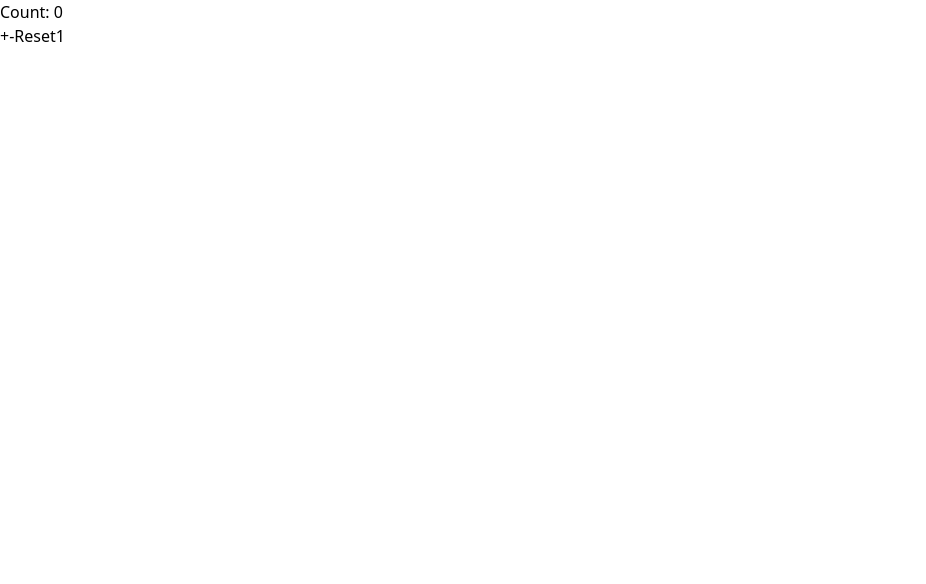
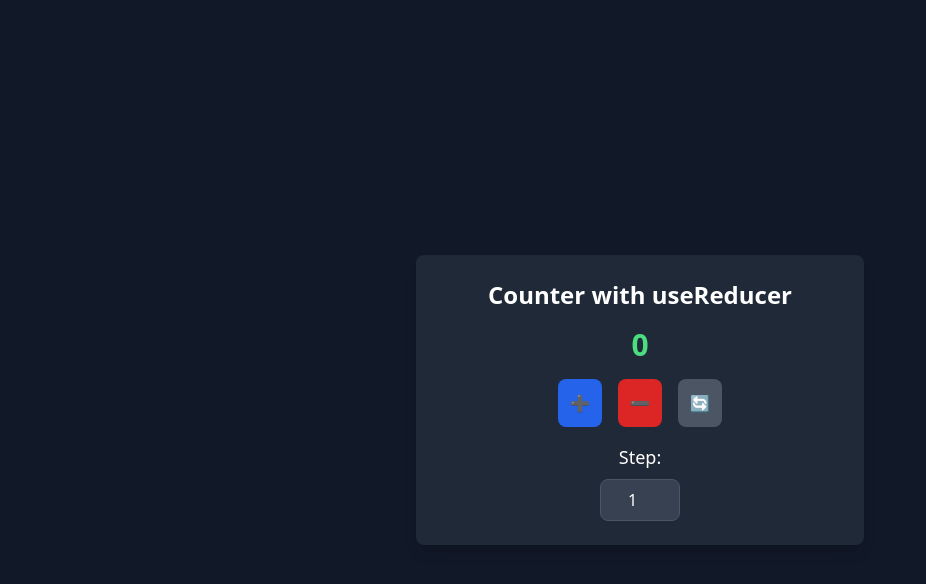
Before and after one commit to amirhosseiingh/HW-17, a React (Vite) app: page / in a window 1280 px wide. Shown: the top 584 px of the page, without its empty margins (0-926 px from the left). Built offline with nearby package versions, Linux system fonts and the light colour scheme.

Commit message:
fix logic and add ui

```diff
--- a/src/components/home/home.tsx
+++ b/src/components/home/home.tsx
@@ -16,7 +16,7 @@ const initialState: State = { count: 0, step: 1 };
 const reducer = (state: State, action: Action): State => {
   switch (action.type) {
     case "increment":
-      return { ...state, count: state.count + state.step };
+      return { ...state,  count: state.count + state.step };
     case "decrement":
       return { ...state, count: state.count - state.step };
     case "reset":
@@ -32,16 +32,40 @@ export default function Counter() {
   const [state, dispatch] = useReducer(reducer, initialState);
 
   return (
-    <div>
-      <p>Count: {state.count}</p>
-      <button onClick={() => dispatch({ type: "increment" })}>+</button>
-      <button onClick={() => dispatch({ type: "decrement" })}>-</button>
-      <button onClick={() => dispatch({ type: "reset" })}>Reset</button>
-      <input
-        type="number"
-        value={state.step}
-        onChange={(e) => dispatch({ type: "setStep", payload: Number(e.target.value) })}
-      />
+    <div className="flex flex-col items-center justify-center min-h-screen bg-gray-900 text-white p-6">
+      <div className="bg-gray-800 p-6 rounded-lg shadow-lg w-full max-w-md text-center">
+        <h1 className="text-2xl font-semibold mb-4">Counter with useReducer</h1>
+        <p className="text-3xl font-bold text-green-400 mb-4">{state.count}</p>
+        <div className="flex justify-center gap-4 mb-4">
+          <button
+            onClick={() =>  dispatch({ type: "increment" })}
+            className="bg-blue-600 hover:bg-blue-700 transition-all p-3 rounded-lg font-semibold"
+          >
+            ➕
+          </button>
+          <button
+            onClick={() => dispatch({ type: "decrement" })}
+            className="bg-red-600 hover:bg-red-700 transition-all p-3 rounded-lg font-semibold"
+          >
+            ➖
+          </button>
+          <button
+            onClick={() => dispatch({ type: "reset" })}
+            className="bg-gray-600 hover:bg-gray-700 transition-all p-3 rounded-lg font-semibold"
+          >
+            🔄
+          </button>
+        </div>
+        <div className="flex flex-col items-center gap-2">
+          <label className="text-lg">Step:</label>
+          <input
+            type="number"
+            value={state.step}
+            onChange={(e) => dispatch({ type: "setStep", payload: Number(e.target.value) })}
+            className="p-2 rounded-lg border border-gray-600 bg-gray-700 focus:outline-none focus:ring-2 focus:ring-blue-500 text-white text-center w-20"
+          />
+        </div>
+      </div>
     </div>
   );
 }
```
